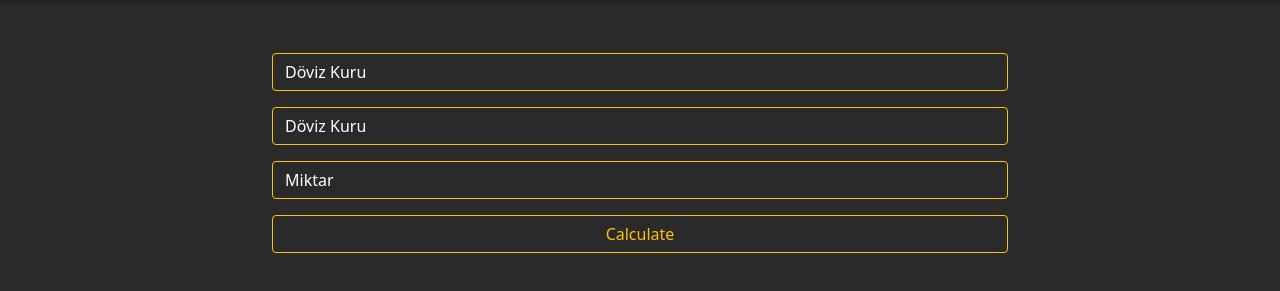
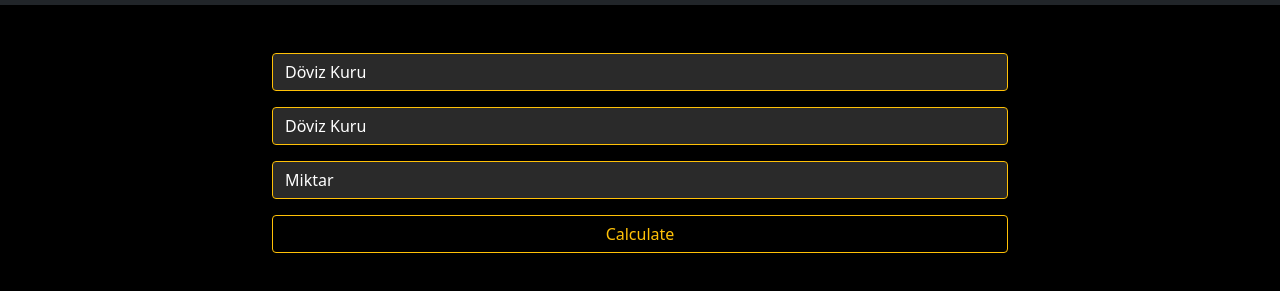
Before and after one commit to mehmetbakibora/currency-translation-app-js, a plain HTML site: page index.html in a window 1280 px wide. Shown: the part 51-342 px from the top of the page. Drawn offline with nearby package versions, Linux system fonts and the light colour scheme; no server answers.

Commit message:
background color changed

```diff
--- a/index.css
+++ b/index.css
@@ -1,5 +1,5 @@
 body {
-    background-color: #2a2a2a;
+    background-color: #000;
 }
 
 .title {
```
